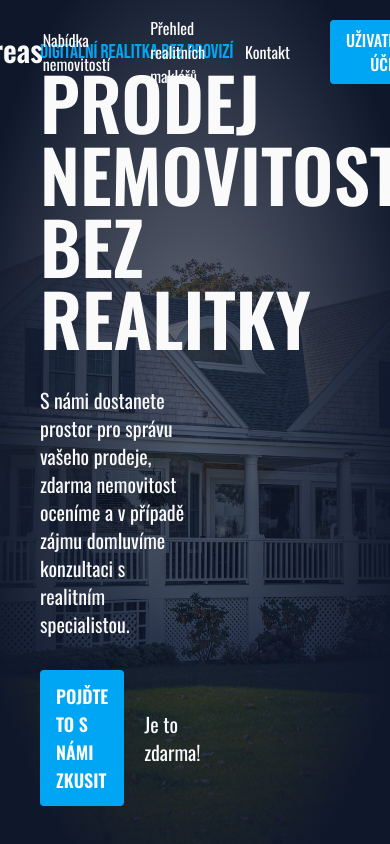
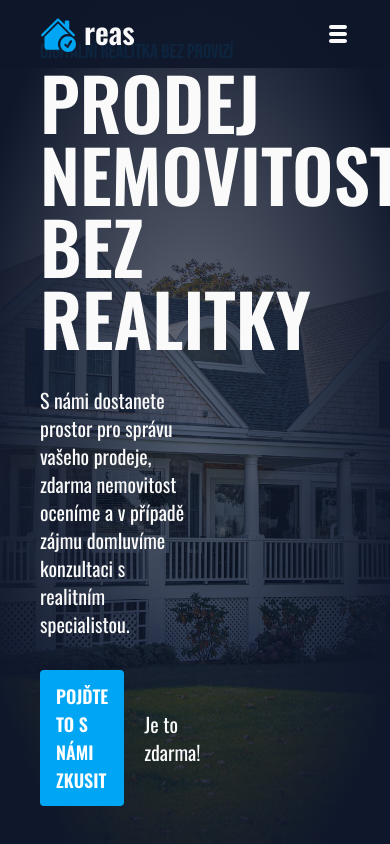
Before and after one commit to MrHyaena/reas, a Next.js app in the folder frontend/: page / in a window 390 px wide. Shown: the top 844 px of the page. Built offline with nearby package versions, Linux system fonts and the light colour scheme.

Commit message:
Frontend: Mobile header
- Mobile header part is toggled with menu icon
- Header has Two parts, one for mobile, one for
desktop

```diff
--- a/frontend/app/_components/Header/_components/Header.tsx
+++ b/frontend/app/_components/Header/_components/Header.tsx
@@ -1,12 +1,17 @@
-import React from "react";
+"use client";
+
+import React, { useState } from "react";
 import { BsHouseCheckFill } from "react-icons/bs";
+import { TiThMenu } from "react-icons/ti";
 
 type Props = {};
 
 export default function Header({}: Props) {
+  const [menuToggle, setMenuToggle] = useState(false);
+
   return (
-    <div className="w-full  flex items-center justify-center py-4 fixed top-0 px-10">
-      <div className="w-wrapper flex justify-between items-center">
+    <div className="w-full bg-slate-900/90 flex items-center justify-center py-4 fixed top-0 px-10">
+      <div className="w-wrapper md:flex justify-between items-center hidden">
         <a
           href="/"
           className="flex items-center gap-2 font-semibold font-oswald"
@@ -37,6 +42,49 @@ export default function Header({}: Props) {
           </li>
         </ul>
       </div>
+      <div className="flex flex-col gap-10 w-wrapper md:hidden">
+        <div className="flex justify-between">
+          {" "}
+          <a
+            href="/"
+            className="flex items-center gap-2 font-semibold font-oswald"
+          >
+            <BsHouseCheckFill className="text-4xl text-primary" />
+            <p className="text-3xl lowercase mt-[-5px] text-textLight">Reas</p>
+          </a>
+          <button
+            onClick={() => {
+              setMenuToggle(!menuToggle);
+            }}
+          >
+            <TiThMenu className="text-textLight text-2xl" />
+          </button>
+        </div>
+        {menuToggle && (
+          <ul className=" flex flex-col gap-10 items-center *:not-last:hover:text-primary *:not-last:transition-all *:not-last:ease-in-out font-oswald text-textLight">
+            <li>
+              <a href="https://www.reas.cz/prodej/nemovitosti">
+                Nabídka nemovitostí
+              </a>
+            </li>
+            <li>
+              <a href="https://www.reas.cz/realitni-makleri">
+                Přehled realitních makléřů
+              </a>
+            </li>
+            <li>
+              <a href="https://www.reas.cz/kontakt">Kontakt</a>
+            </li>
+            <li>
+              <a href="https://www.reas.cz/prihlasit">
+                <button className="buttonBasics font-medium p-2 px-4 hover:scale-105 ">
+                  uživatelský účet
+                </button>
+              </a>
+            </li>
+          </ul>
+        )}
+      </div>
     </div>
   );
 }
```
